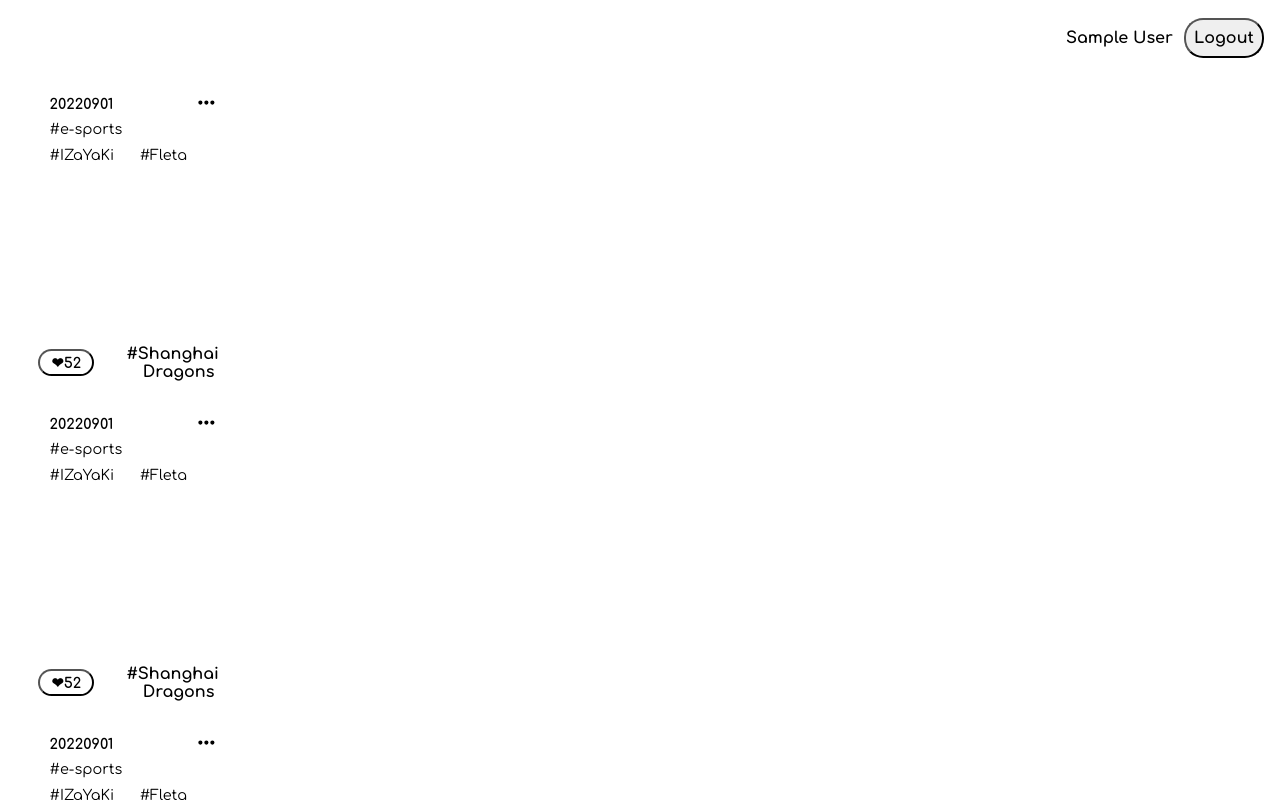
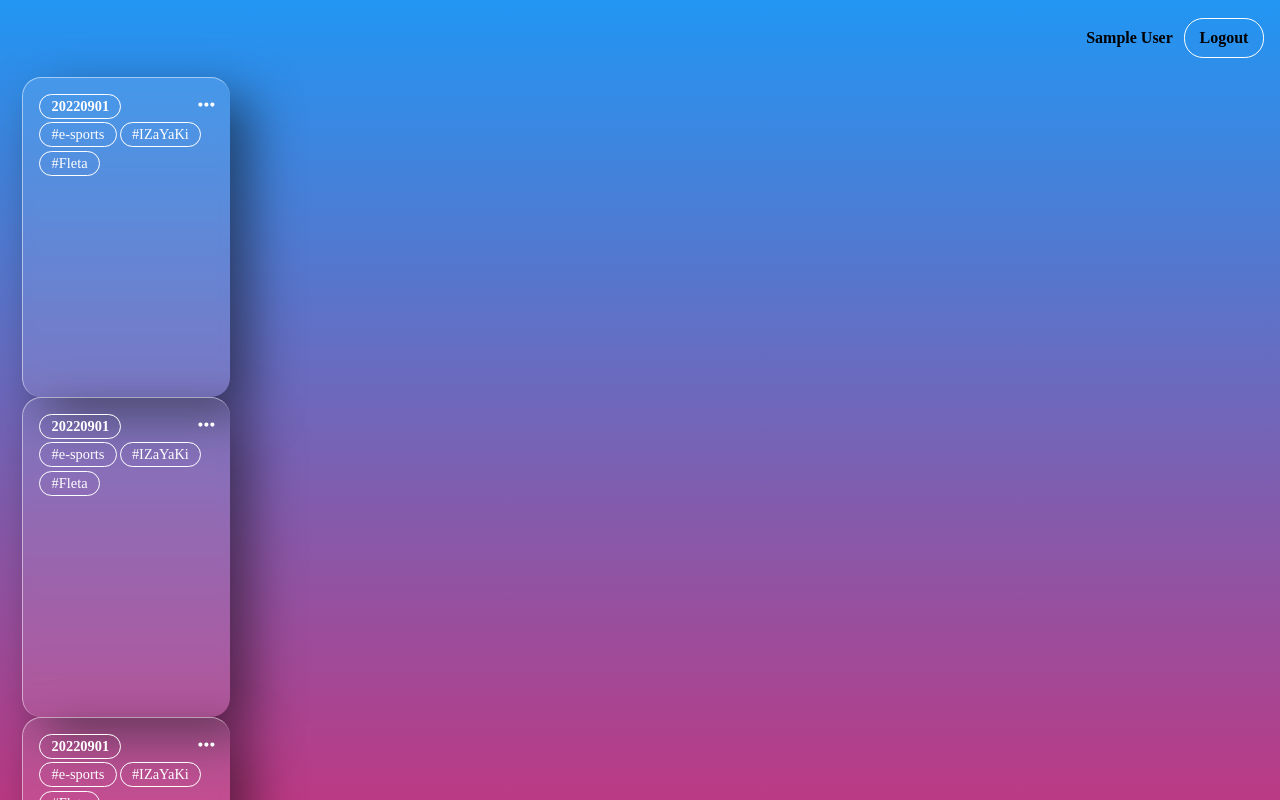
Before and after one commit to tigowler/7LOVES, a React (Create React App) app: page /home in a window 1280 px wide. Shown: the top 800 px of the page. Built offline with nearby package versions, Linux system fonts and the light colour scheme; no server answers; sample sign-in values are in the browser's storage.

Commit message:
[FEAT] change card & background CSS

```diff
--- a/src/app.module.css
+++ b/src/app.module.css
@@ -36,3 +36,26 @@
     transform: rotate(360deg);
   }
 }
+
+@value commonBlack, commonBlue, commonSkyblue, commonGrey from './common/colors.css';
+
+/* @font-face {
+  font-family: "NanumSquareRound";
+  src: url("https://cdn.jsdelivr.net/gh/projectnoonnu/noonfonts_two@1.0/NanumSquareRound.woff")
+    format("woff");
+  font-weight: normal;
+  font-style: normal;
+} */
+
+@import url("https://fonts.googleapis.com/css2?family=Comfortaa:wght@400;500;600;700&display=swap");
+
+* {
+  box-sizing: border-box;
+  font-family: "Comfortaa", cursive;
+  /* font-family: "NanumSquareRound"; */
+}
+
+body {
+  content: "";
+  background: linear-gradient(#2196f3, #e91e63);
+}
--- a/src/components/card/card.jsx
+++ b/src/components/card/card.jsx
@@ -4,6 +4,10 @@ import { FontAwesomeIcon } from "@fortawesome/react-fontawesome";
 import { faEllipsis } from "@fortawesome/free-solid-svg-icons";
 
 const Card = ({ card, onMoreClick, flip }) => {
+  const onCountClick = () => {
+    console.log("onCountClick!");
+  };
+
   return (
     <div className={styles.cardPack}>
       <section
@@ -37,7 +41,10 @@ const Card = ({ card, onMoreClick, flip }) => {
           </div>
         </div>
         <div className={styles.footer}>
-          <button className={`${styles.count} ${getColors(card.theme)}`}>
+          <button
+            className={`${styles.count} ${getColors(card.theme)}`}
+            onClick={onCountClick}
+          >
             ❤{card.count}
           </button>
           <h4 className={`${styles.title} ${getColors(card.theme)}`}>
--- a/src/components/card/card.module.css
+++ b/src/components/card/card.module.css
@@ -29,6 +29,14 @@
   backface-visibility: hidden;
   visibility: visible;
   transition: 1s ease-in-out;
+  color: commonSkyblue;
+  box-shadow: 20px 20px 50px rgba(0, 0, 0, 0.5);
+  background: rgba(255, 255, 255, 0.1);
+  /* border: 0.2rem solid white; */
+  border-top: 1px solid rgba(255, 255, 255, 0.5);
+  border-left: 1px solid rgba(255, 255, 255, 0.5);
+  backdrop-filter: blur(5px);
+  overflow: hidden;
 
   /* for safari */
   -webkit-backface-visibility: hidden;
@@ -44,21 +52,6 @@
 
 .back {
   transform: rotateY(-180deg);
-}
-
-.card.skyblue {
-  background-color: commonSkyblue;
-  border: 0.1rem solid commonSkyblue;
-}
-
-.card.blue {
-  background-color: commonBlue;
-  border: 0.1rem solid commonBlue;
-}
-
-.card.black {
-  background-color: commonBlack;
-  border: 0.1rem solid commonSkyblue;
 }
 
 .header {
@@ -81,42 +74,21 @@
   padding: 0;
   border: none;
   transition: 0.2s ease-in-out;
+  color: white;
 }
 
 .more:hover {
   transform: scale(1.3);
 }
 
-.more.skyblue {
-  color: commonBlue;
-}
-
-.more.blue {
-  color: commonSkyblue;
-}
-
-.more.black {
-  color: commonSkyblue;
-}
-
 .count {
   cursor: pointer;
+  background-color: transparent;
   transition: 0.2s ease-in-out;
 }
 
-.count.skyblue:hover {
-  background-color: commonSkyblue;
-  color: commonBlue;
-}
-
-.count.blue:hover {
-  background-color: commonBlue;
-  color: commonSkyblue;
-}
-
-.count.black:hover {
-  background-color: commonBlack;
-  color: commonSkyblue;
+.count:hover {
+  transform: scale(1.1);
 }
 
 .tags {
@@ -130,8 +102,10 @@
 .count {
   font-size: 0.9rem;
   background-color: transparent;
+  border: 0.1rem solid white;
   border-radius: 1.2rem;
   padding: 0.2rem 0.7rem;
+  color: white;
 }
 
 .date,
@@ -139,48 +113,9 @@
   font-weight: 700;
 }
 
-.date.skyblue,
-.count.skyblue {
-  background-color: commonBlue;
-  color: commonSkyblue;
-  border: 0.1rem solid commonBlue;
-}
-
-.date.blue,
-.count.blue {
-  background-color: commonSkyblue;
-  color: commonBlue;
-  border: 0.1rem solid commonSkyblue;
-}
-
-.date.black,
-.count.black {
-  background-color: commonSkyblue;
-  color: commonBlack;
-  border: 0.1rem solid commonSkyblue;
-}
-
 .tag {
   margin-right: 0.2rem;
   margin-bottom: 0.2rem;
-}
-
-.tag.skyblue {
-  background-color: commonSkyblue;
-  color: commonBlue;
-  border: 0.1rem solid commonBlue;
-}
-
-.tag.blue {
-  background-color: commonBlue;
-  color: commonSkyblue;
-  border: 0.1rem solid commonSkyblue;
-}
-
-.tag.black {
-  background-color: commonBlack;
-  color: commonSkyblue;
-  border: 0.1rem solid commonSkyblue;
 }
 
 .footer {
@@ -189,6 +124,14 @@
   justify-content: space-between;
   align-items: center;
   flex-wrap: nowrap;
+  transform: translateY(5rem);
+  opacity: 0;
+  transition: 0.5s;
+}
+
+.card:hover > .footer {
+  transform: translateY(0rem);
+  opacity: 1;
 }
 
 .title {
@@ -196,16 +139,5 @@
   font-weight: 700;
   margin: 0;
   text-align: end;
+  color: white;
 }
-
-.title.skyblue {
-  color: commonBlue;
-}
-
-.title.blue {
-  color: commonSkyblue;
-}
-
-.title.black {
-  color: commonSkyblue;
-}
--- a/src/components/header/header.module.css
+++ b/src/components/header/header.module.css
@@ -1,8 +1,4 @@
 @value commonBlack, commonBlue, commonSkyblue, commonGrey from '../../common/colors.css';
-
-* {
-  box-sizing: border-box;
-}
 
 .header {
   display: flex;
@@ -22,17 +18,17 @@
 .button {
   width: 5em;
   height: 2.5em;
-  background-color: commonBlue;
+  background-color: transparent;
   cursor: pointer;
-  border: 0.1rem solid commonBlue;
+  border: 0.1rem solid white;
   border-radius: 1.2rem;
   color: commonSkyblue;
   font-size: 1rem;
   font-weight: 700;
   margin: 0 0.5rem 0 0;
+  transition: 0.2s ease-in-out;
 }
 
 .button:hover {
-  background-color: commonBlack;
-  border: 0.1rem solid commonSkyblue;
+  transform: scale(1.1);
 }
--- a/src/components/login/login.module.css
+++ b/src/components/login/login.module.css
@@ -1,24 +1,4 @@
 @value commonBlack, commonBlue, commonSkyblue, commonGrey from '../../common/colors.css';
-
-/* @font-face {
-  font-family: "NanumSquareRound";
-  src: url("https://cdn.jsdelivr.net/gh/projectnoonnu/noonfonts_two@1.0/NanumSquareRound.woff")
-    format("woff");
-  font-weight: normal;
-  font-style: normal;
-} */
-
-@import url("https://fonts.googleapis.com/css2?family=Comfortaa:wght@400;500;600;700&display=swap");
-
-* {
-  box-sizing: border-box;
-  font-family: "Comfortaa", cursive;
-  /* font-family: "NanumSquareRound"; */
-}
-
-body {
-  background-color: commonBlack;
-}
 
 .background {
   width: 100vw;
@@ -32,7 +12,7 @@ body {
 .title {
   font-size: 2rem;
   font-weight: 700;
-  color: commonBlue;
+  color: white;
   text-align: center;
   margin: 0;
   margin-bottom: 0.3rem;
@@ -43,15 +23,19 @@ body {
   height: 22em;
   display: flex;
   flex-direction: column;
-  background-color: commonSkyblue;
+  background-color: transparent;
   padding: 1.4rem;
-  border: 0.2rem solid commonBlue;
+  border: 0.2rem solid white;
   border-radius: 1.2rem;
   justify-content: space-between;
+  box-shadow: 20px 20px 50px rgba(0, 0, 0, 0.5);
+  background: rgba(255, 255, 255, 0.1);
+  border-top: 1px solid rgba(255, 255, 255, 0.5);
+  border-left: 1px solid rgba(255, 255, 255, 0.5);
 }
 
 .subtitle {
-  color: commonBlue;
+  color: white;
   font-size: 1.2rem;
   font-weight: 700;
   text-align: end;
@@ -72,16 +56,16 @@ body {
 .button {
   width: 100%;
   height: 2.5em;
-  color: commonBlue;
+  color: white;
   font-size: 1rem;
   background-color: transparent;
   cursor: pointer;
-  border: 0.1rem solid commonBlue;
+  border: 0.1rem solid white;
   border-radius: 1.2rem;
   transition: 0.2s ease-in-out;
 }
 
 .button:hover {
-  background-color: commonBlue;
-  color: commonSkyblue;
+  transform: scale(1.1);
+  opacity: 0.5;
 }
```
